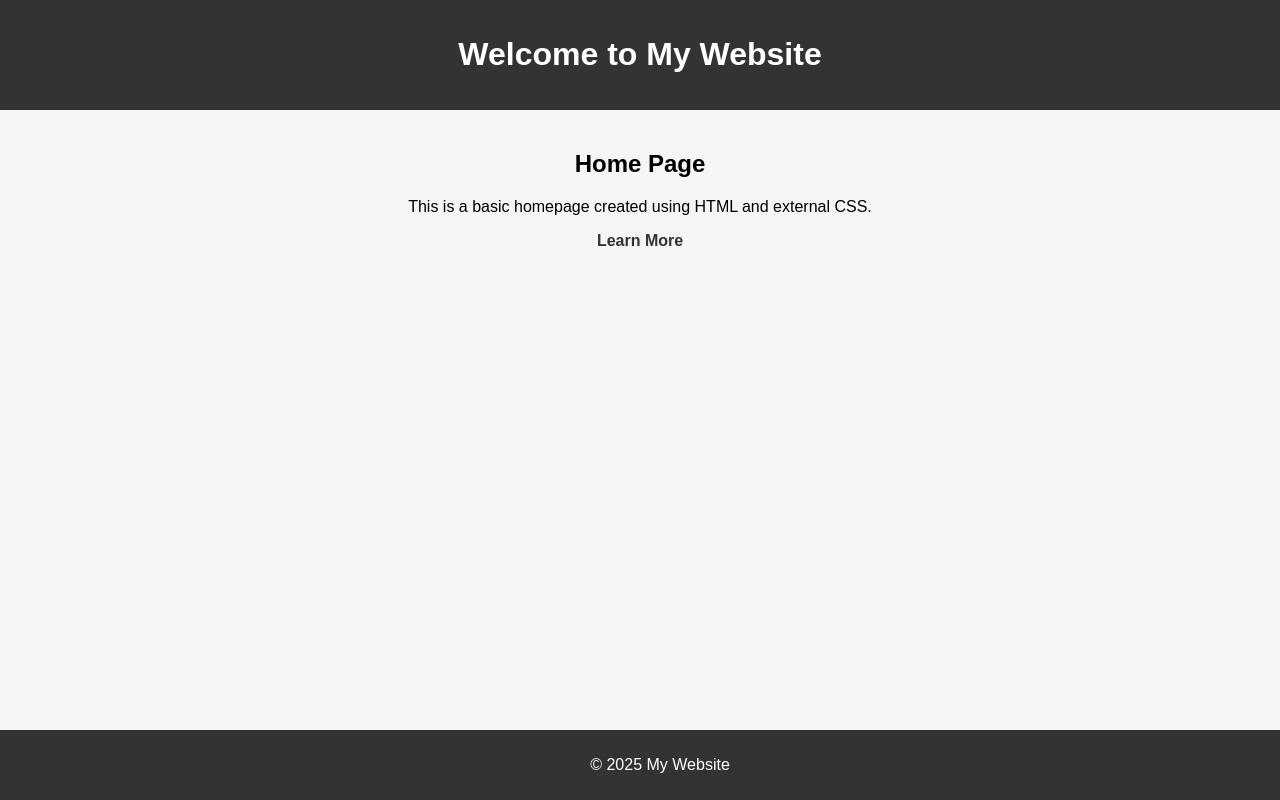
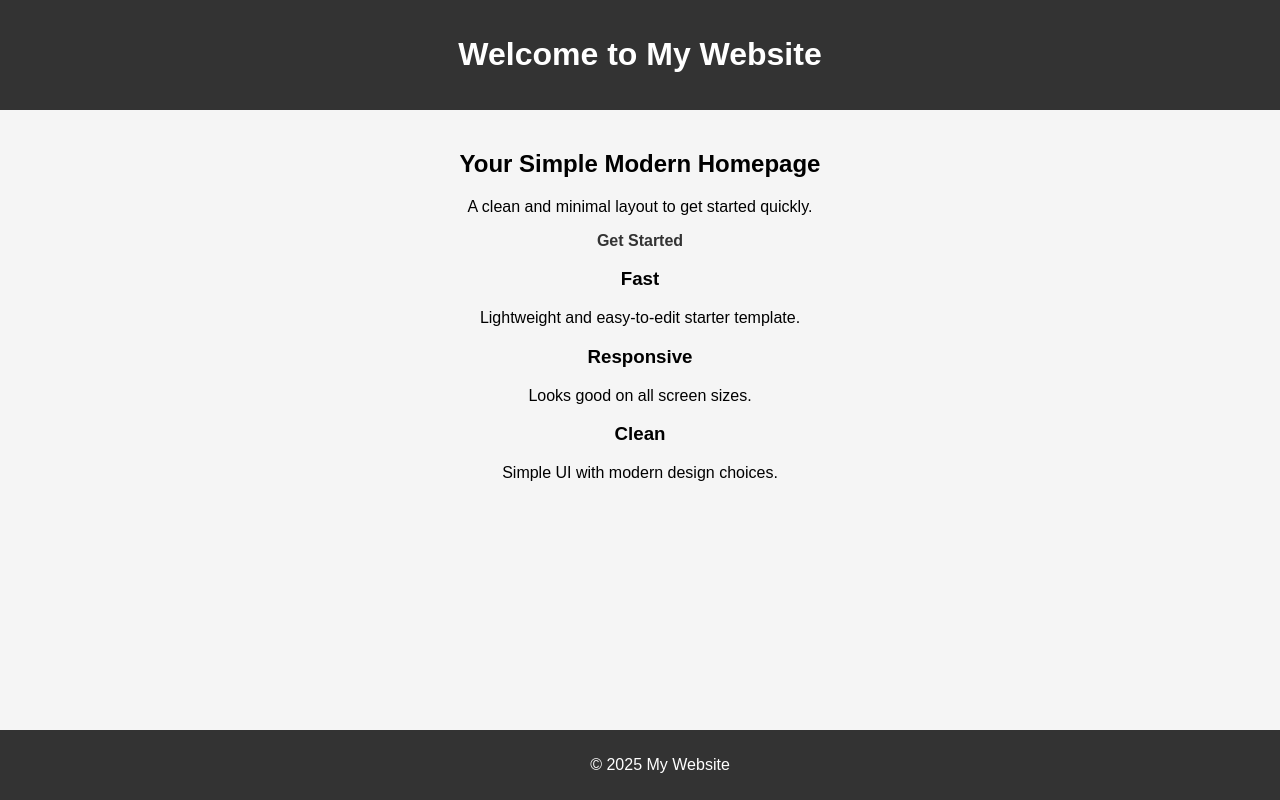
Before and after one commit to maskedarthurmorgan-tech/remote-repo, a plain HTML site: page index.html in a window 1280 px wide. Drawn offline with Linux system fonts and the light colour scheme.

Commit message:
made some changes to html file

```diff
--- a/index.html
+++ b/index.html
@@ -2,10 +2,9 @@
 <html lang="en">
 <head>
     <meta charset="UTF-8" />
-    <meta name="viewport" content="width=device-width, initial-scale=1.0" />
+    <meta-name="viewport" content="width=device-width, initial-scale=1.0" />
     <title>Home Page</title>
 
-    <!-- Linking external CSS -->
     <link rel="stylesheet" href="style.css" />
 </head>
 <body>
@@ -14,10 +13,27 @@
     <h1>Welcome to My Website</h1>
 </header>
 
-<main>
-    <h2>Home Page</h2>
-    <p>This is a basic homepage created using HTML and external CSS.</p>
-    <p><a href="#">Learn More</a></p>
+<main class="container">
+    <section class="hero">
+        <h2>Your Simple Modern Homepage</h2>
+        <p>A clean and minimal layout to get started quickly.</p>
+        <a class="btn" href="#">Get Started</a>
+    </section>
+
+    <section class="cards">
+        <div class="card">
+            <h3>Fast</h3>
+            <p>Lightweight and easy-to-edit starter template.</p>
+        </div>
+        <div class="card">
+            <h3>Responsive</h3>
+            <p>Looks good on all screen sizes.</p>
+        </div>
+        <div class="card">
+            <h3>Clean</h3>
+            <p>Simple UI with modern design choices.</p>
+        </div>
+    </section>
 </main>
 
 <footer>
```
